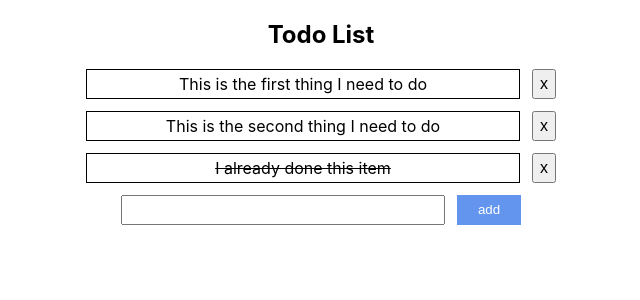
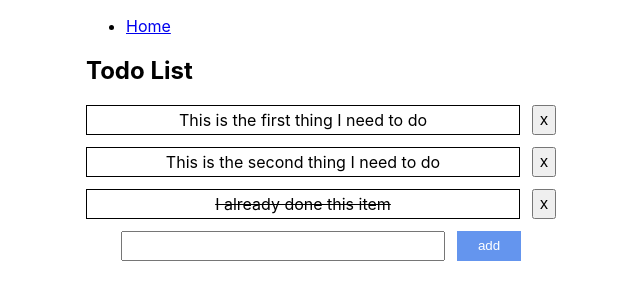
Before and after one commit to JoyceNg-oocl/day10-react-todolist, a React (Create React App) app: page / in a window 1280 px wide. Shown: the top 300 px of the page, without its empty margins (319-959 px from the left). Built offline with nearby package versions, Linux system fonts and the light colour scheme.

Commit message:
feat: implement default layout and update styles

```diff
--- a/src/App.css
+++ b/src/App.css
@@ -1,4 +1,3 @@
-.app-container,
 .todo-container {
   display: flex;
   width: 100%;
--- a/src/App.js
+++ b/src/App.js
@@ -3,7 +3,7 @@
 import {todoReducer} from "./reducers/TodoReducer";
 import {TodoContext} from "./contexts/TodoContext";
 import {TodoList} from "./components/TodoList";
-import {createBrowserRouter, RouterProvider} from "react-router";
+import {createBrowserRouter, NavLink, Outlet, RouterProvider} from "react-router";
 
 export const initState = [
   {id: 1, text: "This is the first thing I need to do", done: false},
@@ -11,23 +11,41 @@
   {id: 3, text: "I already done this item", done: true},
 ];
 
+function DefaultLayout() {
+  return <div>
+    <header>
+      <nav>
+        <ul>
+          <li><NavLink to={"/"}>Home</NavLink></li>
+        </ul>
+      </nav>
+    </header>
+    <main>
+      <Outlet/>
+    </main>
+  </div>;
+}
+
 const routes = createBrowserRouter([
   {
     path: "/",
-    element: <TodoList/>,
+    element: <DefaultLayout/>,
+    children: [
+      {
+        path: "/",
+        element: <TodoList/>,
+      },
+    ],
   },
 ]);
 
 function App() {
   const [state, dispatch] = useReducer(todoReducer, initState);
   return (
-    <div className="app-container">
-      <h2>Todo List</h2>
-      <div className="todo-container">
-        <TodoContext.Provider value={{state, dispatch}}>
-          <RouterProvider router={routes}/>
-        </TodoContext.Provider>
-      </div>
+    <div className="todo-container">
+      <TodoContext.Provider value={{state, dispatch}}>
+        <RouterProvider router={routes}/>
+      </TodoContext.Provider>
     </div>
   );
 }
--- a/src/components/TodoGroup.jsx
+++ b/src/components/TodoGroup.jsx
@@ -8,7 +8,7 @@
   return (
     <div className={"todo-group"}>
       {state.length === 0 ? (
-        <div>Add the things you need to do today...</div>
+        <div style={{fontStyle: "italic", color: "gray"}}>Add the things you need to do today...</div>
       ) : (
         state.map((item, index) => {
           return (
--- a/src/components/TodoList.jsx
+++ b/src/components/TodoList.jsx
@@ -3,6 +3,7 @@
 
 export function TodoList(props) {
   return <>
+    <h2>Todo List</h2>
     <TodoGroup/>
     <TodoAdd/>
   </>;
```
